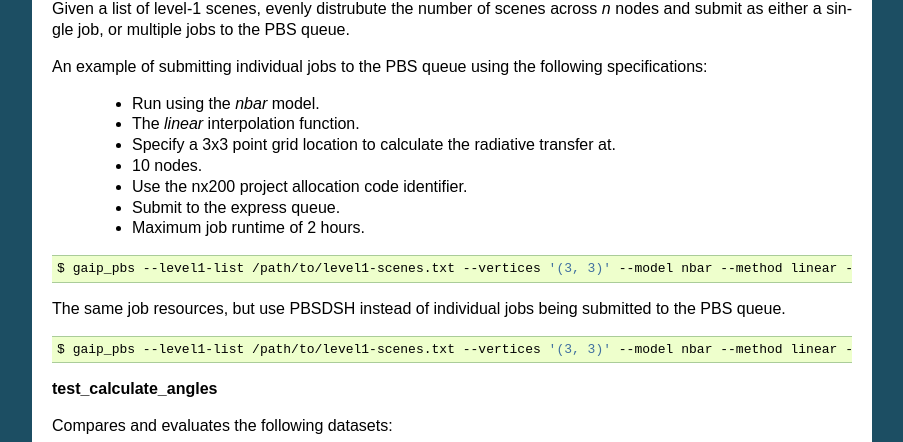
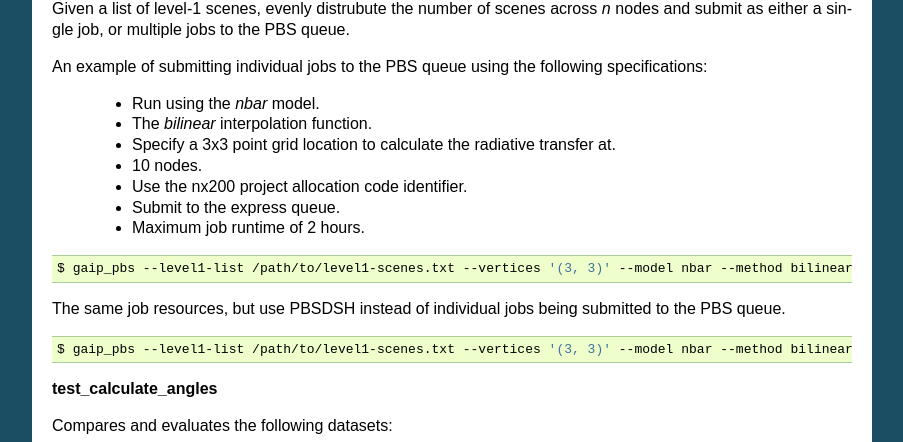
Before and after one commit to GeoscienceAustralia/wagl, a Sphinx documentation site: the page built from docs/source/scripts.rst, in a window 1280 px wide and 900 px high, scrolled down 782 px. Shown: the part 145-587 px from the top of the window, without its empty margins (198-1101 px from the left). Built offline with Sphinx 7.4.7, drawn with Linux system fonts in a browser that asks for light colours; pages that are not in the unit, such as notebooks, are missing from menus.

Commit message:
Updated docs to refer to the new interpolation method names.

```diff
--- a/docs/source/configuration.rst
+++ b/docs/source/configuration.rst
@@ -185,7 +185,7 @@ band_num
   The band number to run.
 
 method
-  THe interpolation method to use; *linear*, *shear* or *rbf*. The default is *shear*.
+  The interpolation method to use; *bilinear*, *fbilinear*, *shear*, *shearb*, or *rbf*. The default is *shear*.
 
 
 [InterpolateCoefficients]
@@ -341,4 +341,4 @@ pixel_quality
   A boolean indicating whether or not to run the pixel quality workflow.
 
 method
-  The interpolation method to use; *linear*, *shear* or *rbf*. The default is *shear*.
+  The interpolation method to use; *bilinear*, *fbilinear*, *shear*, *shearb*, or *rbf*. The default is *shear*.
--- a/docs/source/scripts.rst
+++ b/docs/source/scripts.rst
@@ -45,7 +45,7 @@ Given a list of level-1 scenes, evenly distrubute the number of scenes across *n
 An example of submitting individual jobs to the PBS queue using the following specifications:
 
   * Run using the *nbar* model.
-  * The *linear* interpolation function.
+  * The *bilinear* interpolation function.
   * Specify a 3x3 point grid location to calculate the radiative transfer at.
   * 10 nodes.
   * Use the nx200 project allocation code identifier.
@@ -54,13 +54,13 @@ An example of submitting individual jobs to the PBS queue using the following sp
 
 .. code-block:: bash
 
-   $ gaip_pbs --level1-list /path/to/level1-scenes.txt --vertices '(3, 3)' --model nbar --method linear --outdir /path/to/the/output/directory --logdir /path/to/the/logs/directory --env /path/to/the/environment/script --nodes 10 --project nx200 --queue express --hours 2 --email your.name@something.com
+   $ gaip_pbs --level1-list /path/to/level1-scenes.txt --vertices '(3, 3)' --model nbar --method bilinear --outdir /path/to/the/output/directory --logdir /path/to/the/logs/directory --env /path/to/the/environment/script --nodes 10 --project nx200 --queue express --hours 2 --email your.name@something.com
 
 The same job resources, but use PBSDSH instead of individual jobs being submitted to the PBS queue.
 
 .. code-block:: bash
 
-   $ gaip_pbs --level1-list /path/to/level1-scenes.txt --vertices '(3, 3)' --model nbar --method linear --outdir /path/to/the/output/directory --logdir /path/to/the/logs/directory --env /path/to/the/environment/script --nodes 10 --project v10 --queue express --hours 2 --email your.name@something.com --dsh
+   $ gaip_pbs --level1-list /path/to/level1-scenes.txt --vertices '(3, 3)' --model nbar --method bilinear --outdir /path/to/the/output/directory --logdir /path/to/the/logs/directory --env /path/to/the/environment/script --nodes 10 --project v10 --queue express --hours 2 --email your.name@something.com --dsh
 
 **test_calculate_angles**
 
```
Also changed, not shown: docs/source/invoking.rst (+6 -6 lines).
